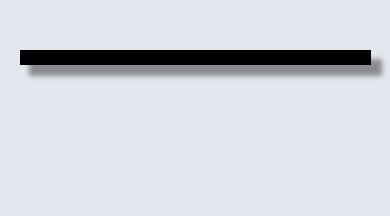
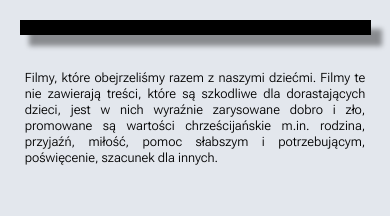
Before and after one commit to artur-IT/Our-Family-Films, a Next.js app: page / in a window 390 px wide. Shown: the part 442-658 px from the top of the page. Built offline with nearby package versions, Linux system fonts and the light colour scheme; no server answers; the database is empty.

Commit message:
add description about Family Movies

```diff
--- a/src/components/Movie/Movie.tsx
+++ b/src/components/Movie/Movie.tsx
@@ -13,10 +13,12 @@ import { MovieDeletePopup } from "../MovieDeletePopup/MovieDeletePopup";
 export const Movie = ({ movie, isLoggedIn }: { movie: MovieData; isLoggedIn: boolean }) => {
   const [showEditForm, setEditForm] = useState(false);
   const [showDeletePopup, setDeletePopup] = useState(false);
+
   // Use context to access movie context and ensure it's used within the provider
   const movieContext = useContext(MovieContext);
   if (!movieContext) throw new Error("Movie must be used within MovieContext.Provider");
   const { deleteMovie } = movieContext;
+
   // Use custom hook to determine if the app is in edit mode and if the add movie form should be shown
   const { isEditMode, showAddMovie, user } = useEditMode();
 
@@ -58,6 +60,7 @@ export const Movie = ({ movie, isLoggedIn }: { movie: MovieData; isLoggedIn: boo
             <button className={style.edit_btn} onClick={() => setEditForm(!showEditForm)} disabled={showEditForm}>
               Edit
             </button>
+
             {/* If user as Admin show delete button */}
             {user === "Artur" && (
               <button className={style.delete_btn} onClick={() => setDeletePopup(!showDeletePopup)}>
--- a/src/components/Shelf/Shelf.module.css
+++ b/src/components/Shelf/Shelf.module.css
@@ -53,6 +53,17 @@
   z-index: 2;
 }
 
+.description {
+  position: relative;
+  top: 60px;
+  margin: 0 auto;
+  width: 90%;
+  height: auto;
+  text-align: justify;
+  line-height: 1.5rem;
+  z-index: 2;
+}
+
 @media (max-width: 800px) and (orientation: landscape) {
   .shelf {
     display: flex;
@@ -77,6 +88,9 @@
   .shelf_bottom {
     width: 115%;
   }
+  .description {
+    display: none;
+  }
 }
 
 @media (max-width: 400px) and (orientation: portrait) {
@@ -94,4 +108,9 @@
     box-shadow: 10px 10px 5px 1px rgba(0, 0, 0, 0.4);
     z-index: 5;
   }
+  .description {
+    width: 97%;
+    top: 50px;
+    line-height: 1rem;
+  }
 }
--- a/src/components/Shelf/Shelf.tsx
+++ b/src/components/Shelf/Shelf.tsx
@@ -40,7 +40,13 @@ export const Shelf = () => {
           →
         </button>
       </div>
-      <div className={style.shelf_bottom}></div>
+      <div className={style.shelf_bottom}>
+        <div className={style.description}>
+          Filmy, które obejrzeliśmy razem z naszymi dziećmi. Filmy te nie zawierają treści, które są szkodliwe dla dorastających dzieci,
+          jest w nich wyraźnie zarysowane dobro i zło, promowane są wartości chrześcijańskie m.in. rodzina, przyjaźń, miłość, pomoc słabszym
+          i potrzebującym, poświęcenie, szacunek dla innych.
+        </div>
+      </div>
     </>
   );
 };
--- a/src/layouts/Main/Main.module.css
+++ b/src/layouts/Main/Main.module.css
@@ -20,6 +20,6 @@ div.main_container {
     display: flex;
     width: 100vw;
     height: 100vh;
-    top: -60px;
+    top: -90px;
   }
 }
```
